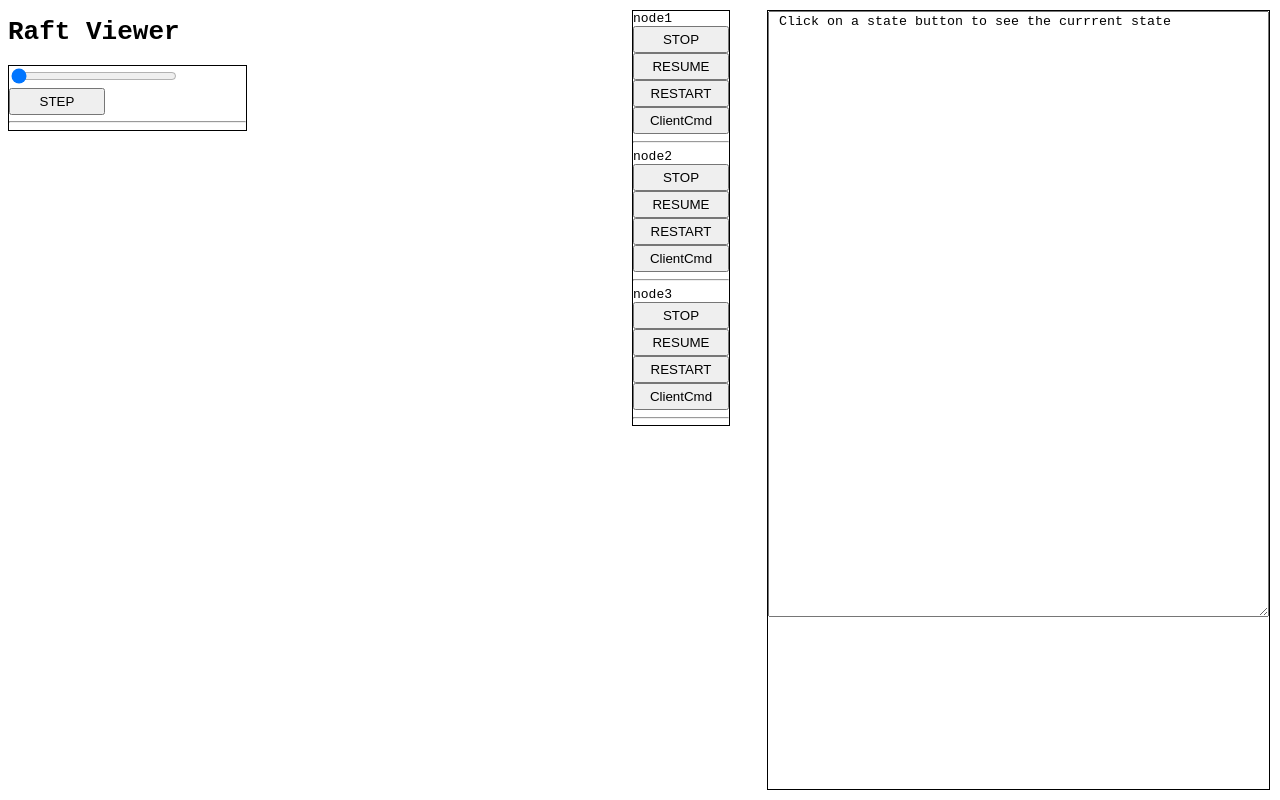
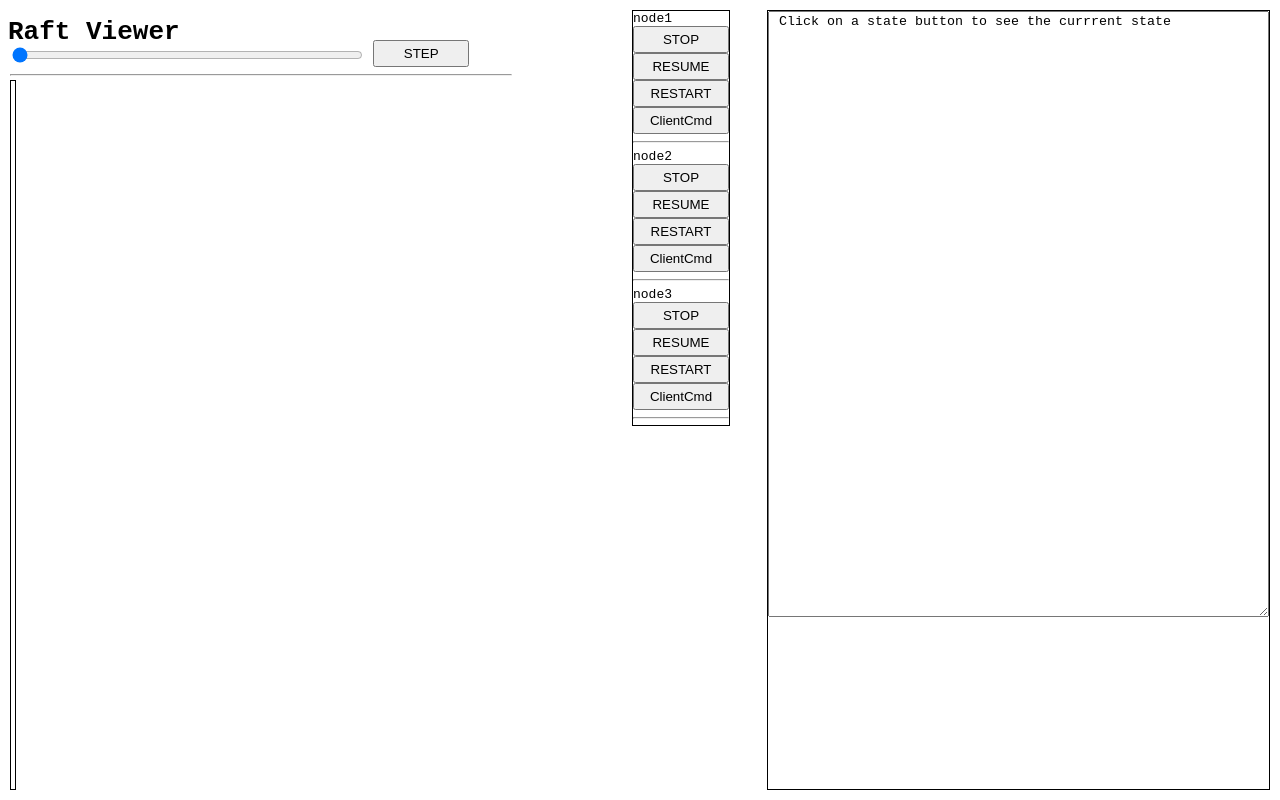
Before and after one commit to qdoop/fz0raft, a plain HTML site: page webapp/index.html in a window 1280 px wide. Drawn offline with Linux system fonts and the light colour scheme; no server answers.

Commit message:
the viewer is full functional
200717

```diff
--- a/webapp/index.html
+++ b/webapp/index.html
@@ -21,14 +21,13 @@
         <div>
             <h1>Raft Viewer</h1>
         </div>
-        <div>
-
+        <div class="ctrlsfixed">
+            <input id="minstampid" type="range" min="0" max="10000" value="0" style="width: 70%;">
+            <button id="btnstepid">STEP</button>
+            <hr>
         </div>
-        <div style="">
-            <div style="display: inline-block; border: 1px solid black;">
-                <input id="minstampid" type="range" min="0" max="10000" value="0" style="width: 70%;">
-                <button id="btnstepid">STEP</button>
-                <hr>
+        <div class="tblfixed">
+            <div style="display: inline-block; ">
                 <table id="tblid_wlogs">
                 </table>
             </div>
--- a/webapp/main.css
+++ b/webapp/main.css
@@ -11,3 +11,19 @@
     right: 550px;
 
 }
+
+.ctrlsfixed{
+    position: fixed;
+    top:40px;
+    right: 60vw;
+    left: 10px;
+}
+
+.tblfixed{
+    position: fixed;
+    top:80px;
+    left:10px;
+    bottom: 10px;
+    overflow-y: scroll;
+    border: 1px solid black;
+}
--- a/webapp/main.js
+++ b/webapp/main.js
@@ -112,13 +112,15 @@ function createCtrs(count){
     var div=document.getElementById('ctrlsactionsid')
     for(var i=0; i<count; i++){
 
-        div.appendChild(document.createTextNode( 'node' +(i+1)))
+        let node=i+1;
+
+        div.appendChild(document.createTextNode( 'node' +node))
         div.appendChild(document.createElement('BR'))
         var btn=document.createElement('BUTTON')
         var tn=document.createTextNode( 'STOP')
         btn.appendChild(tn)
         btn.addEventListener("click", function(){
-            fetch('/api/v1/control?action=STOP&node='+(i+1))
+            fetch('/api/v1/control?action=STOP&node='+node)
             .then(response => response.json())
         })
         div.appendChild(btn)
@@ -128,7 +130,7 @@ function createCtrs(count){
         tn=document.createTextNode( 'RESUME')
         btn.appendChild(tn)
         btn.addEventListener("click", function(){
-            fetch('/api/v1/control?action=RESUME&node='+(i+1))
+            fetch('/api/v1/control?action=RESUME&node='+node)
             .then(response => response.json())
         })
         div.appendChild(btn)
@@ -139,7 +141,7 @@ function createCtrs(count){
         tn=document.createTextNode( 'RESTART')
         btn.appendChild(tn)
         btn.addEventListener("click", function(){
-            fetch('/api/v1/control?action=RESTART&node='+(i+1))
+            fetch('/api/v1/control?action=RESTART&node='+node)
             .then(response => response.json())
         })
         div.appendChild(btn)
@@ -149,7 +151,7 @@ function createCtrs(count){
         tn=document.createTextNode( 'ClientCmd')
         btn.appendChild(tn)
         btn.addEventListener("click", function(){
-            fetch('/api/v1/control?action=ClientCmd&node='+(i+1))
+            fetch('/api/v1/control?action=ClientCmd&node='+node)
             .then(response => response.json())
         })
         div.appendChild(btn)
```
Also changed, not shown: 10 other files.
